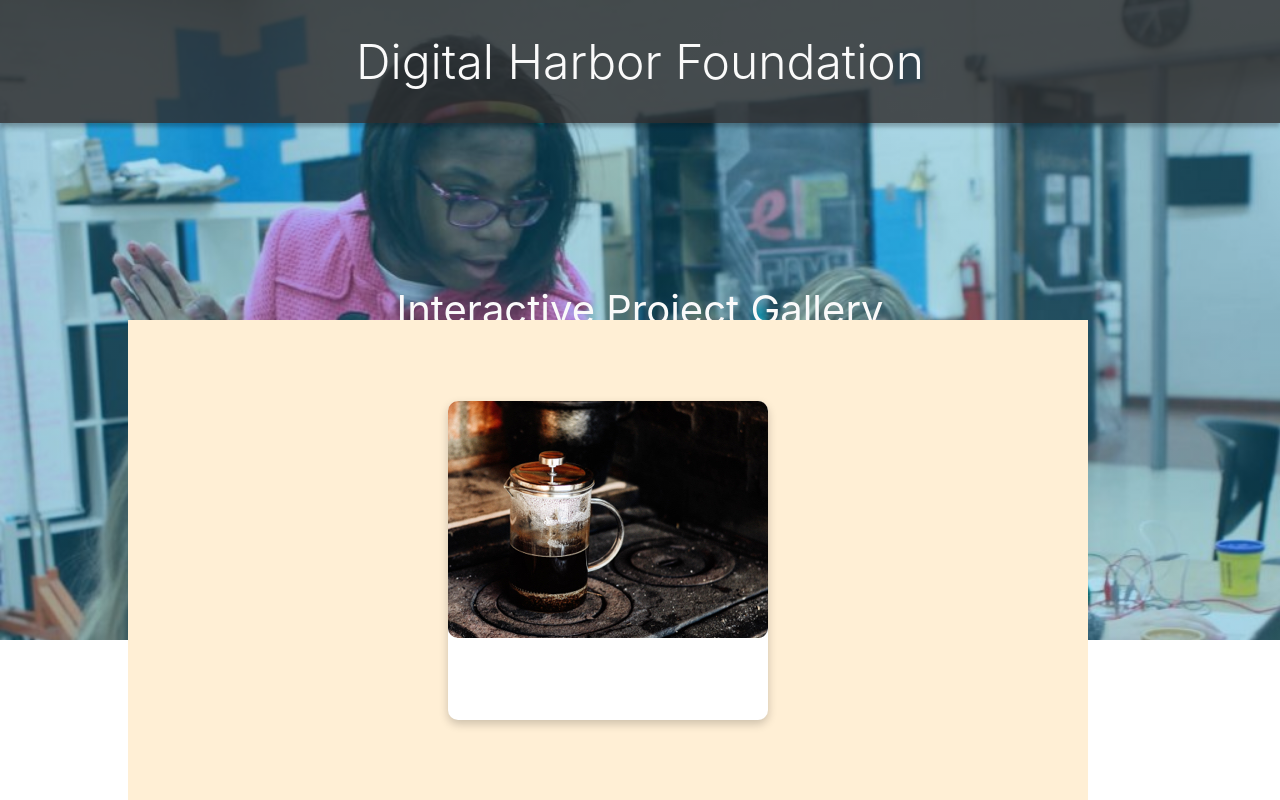
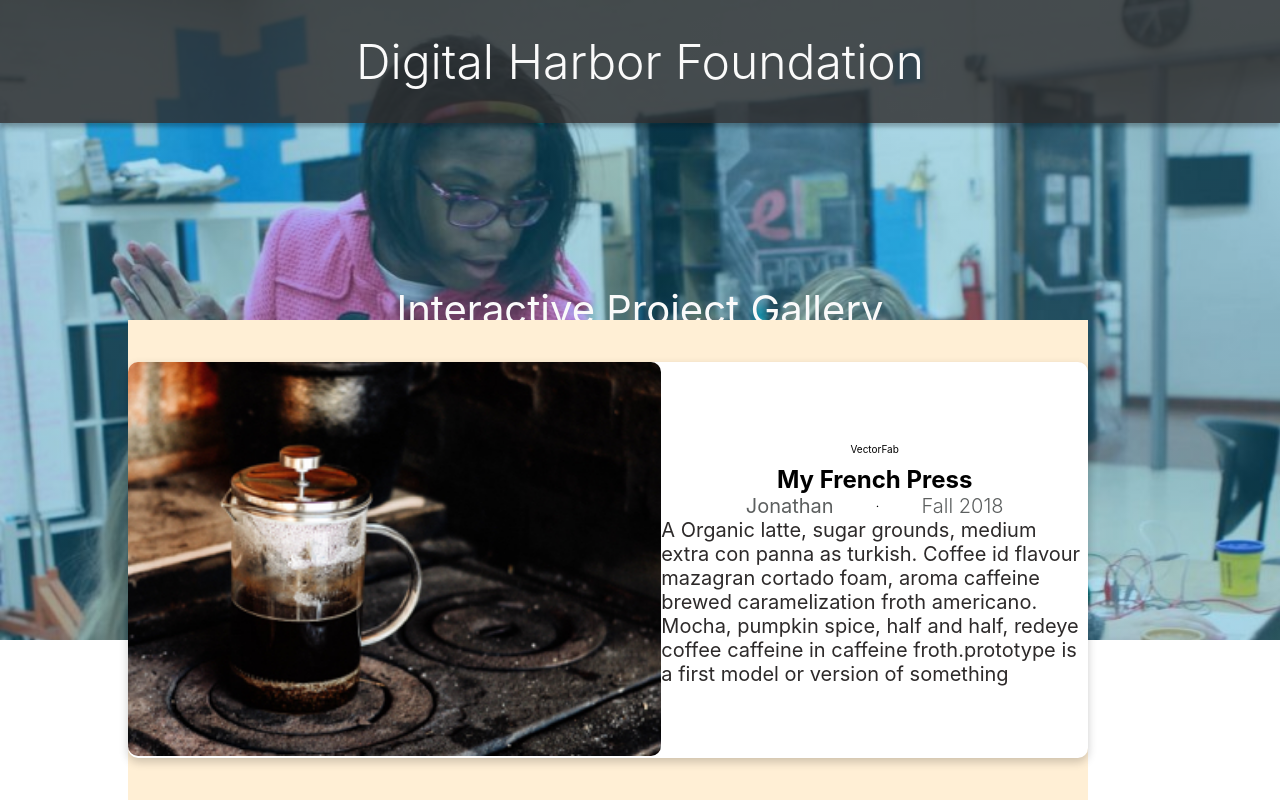
Before and after one commit to DigitalHarborFoundation/interactive-gallery-prototype, a React (Create React App) app: page / in a window 1280 px wide. Shown: the top 800 px of the page. Built offline with nearby package versions, Linux system fonts and the light colour scheme.

Commit message:
added card styles to the ProjectModal

```diff
--- a/src/App.js
+++ b/src/App.js
@@ -28,7 +28,10 @@ class App extends Component {
   render() {
     return (
       <AppWrapper>
-        <ProjectModal />
+        <ProjectModal
+          entries={this.state.entries}
+          selectedCourse={this.state.selectedCourse}
+        />
         <Header selectCourse={this.selectCourse.bind(this)} />
         <ProjectCardGrid
           entries={this.state.entries}
--- a/src/components/ProjectModal.js
+++ b/src/components/ProjectModal.js
@@ -8,28 +8,39 @@ class ProjectModal extends Component {
     return (
       <Portal>
         <ModalWrapper>
-          <ModalCardWrapper>
-            <ModalProjectImageContainer>
-              {this.props.imgSource === "" ||
+          <CardWrapper>
+            <ProjectImageContainer>
+              {this.props.entries.imgSource === "" ||
               this.props.imgSource === " " ||
               this.props.imgSource === null ||
               this.props.imgSource === undefined ? (
-                <ModalProjectImage
+                <ProjectImage
                   src="/images/tester-card.jpg"
                   alt="French Press Coffee Maker"
                 />
               ) : (
-                <ModalProjectImage
+                <ProjectImage
                   src={this.props.imgSource}
                   alt={this.props.imgSource}
                 />
               )}
-            </ModalProjectImageContainer>
-            <ModalProjectInfoContainer>
-              <YouthName>{this.props.youthName}</YouthName>
-              <ProjectSemester>{this.props.projectSemester}</ProjectSemester>
-            </ModalProjectInfoContainer>
-          </ModalCardWrapper>
+            </ProjectImageContainer>
+            <ProjectInfoContainer>
+              <CourseName>VectorFab</CourseName>
+              <ProjectTitle>My French Press</ProjectTitle>
+              <YouthInformation>
+                <YouthName>Jonathan</YouthName> 𐄁{" "}
+                <ProjectSemester>Fall 2018</ProjectSemester>
+              </YouthInformation>
+              <MakerStatement>
+                A Organic latte, sugar grounds, medium extra con panna as
+                turkish. Coffee id flavour mazagran cortado foam, aroma caffeine
+                brewed caramelization froth americano. Mocha, pumpkin spice,
+                half and half, redeye coffee caffeine in caffeine
+                froth.prototype is a first model or version of something
+              </MakerStatement>
+            </ProjectInfoContainer>
+          </CardWrapper>
         </ModalWrapper>
       </Portal>
     );
@@ -51,45 +62,72 @@ const ModalWrapper = styled.div`
   background: papayawhip;
 `;
 
-const ModalCardWrapper = styled.div`
+const CardWrapper = styled.div`
   display: flex;
-  flex-direction: column;
+  flex-direction: row;
   align-items: center;
+  justify-content: center;
+
   background-color: #fff;
   box-shadow: 0px 4px 10px rgba(0, 0, 0, 0.2);
   border-radius: 10px;
 `;
 
-const ModalProjectImageContainer = styled.div`
+const ProjectImageContainer = styled.div`
   width: 100%;
   height: 100%;
 `;
 
-const ModalProjectImage = styled.img`
+const ProjectInfoContainer = styled.div`
+  display: flex;
+  flex-direction: column;
+  justify-content: center;
+  align-items: center;
+  margin: 0;
+  width: 80%;
+`;
+
+const ProjectImage = styled.img`
   width: 100%;
   max-height: 100%;
   border-radius: 10px;
 `;
 
-const ModalProjectInfoContainer = styled.div`
+const YouthInformation = styled.div`
   display: flex;
-  flex-direction: column;
-  justify-content: center;
+  flex-direction: row;
+  justify-content: space-evenly;
   align-items: center;
-  margin: 4rem 0;
+  margin: 0;
+  width: 80%;
+`;
+
+const ProjectTitle = styled.h2`
+  color: #000;
+  font-size: 2.4rem;
+  margin: 0;
+  padding: 0;
 `;
 
 const YouthName = styled.p`
-  color: #000;
-  font-size: 3.2rem;
+  color: #5c5f5f;
+  font-size: 2rem;
   margin: 0;
   padding: 0;
 `;
 
 const ProjectSemester = styled.p`
   color: #5c5f5f;
-  font-size: 2.4rem;
+  font-size: 2rem;
   font-weight: 300;
   margin: 0;
   padding: 0;
 `;
+
+const MakerStatement = styled.p`
+  color: #2d2a2a;
+  font-size: 2rem;
+  margin: 0 auto;
+`;
+
+const CourseName = styled.p``;
```
